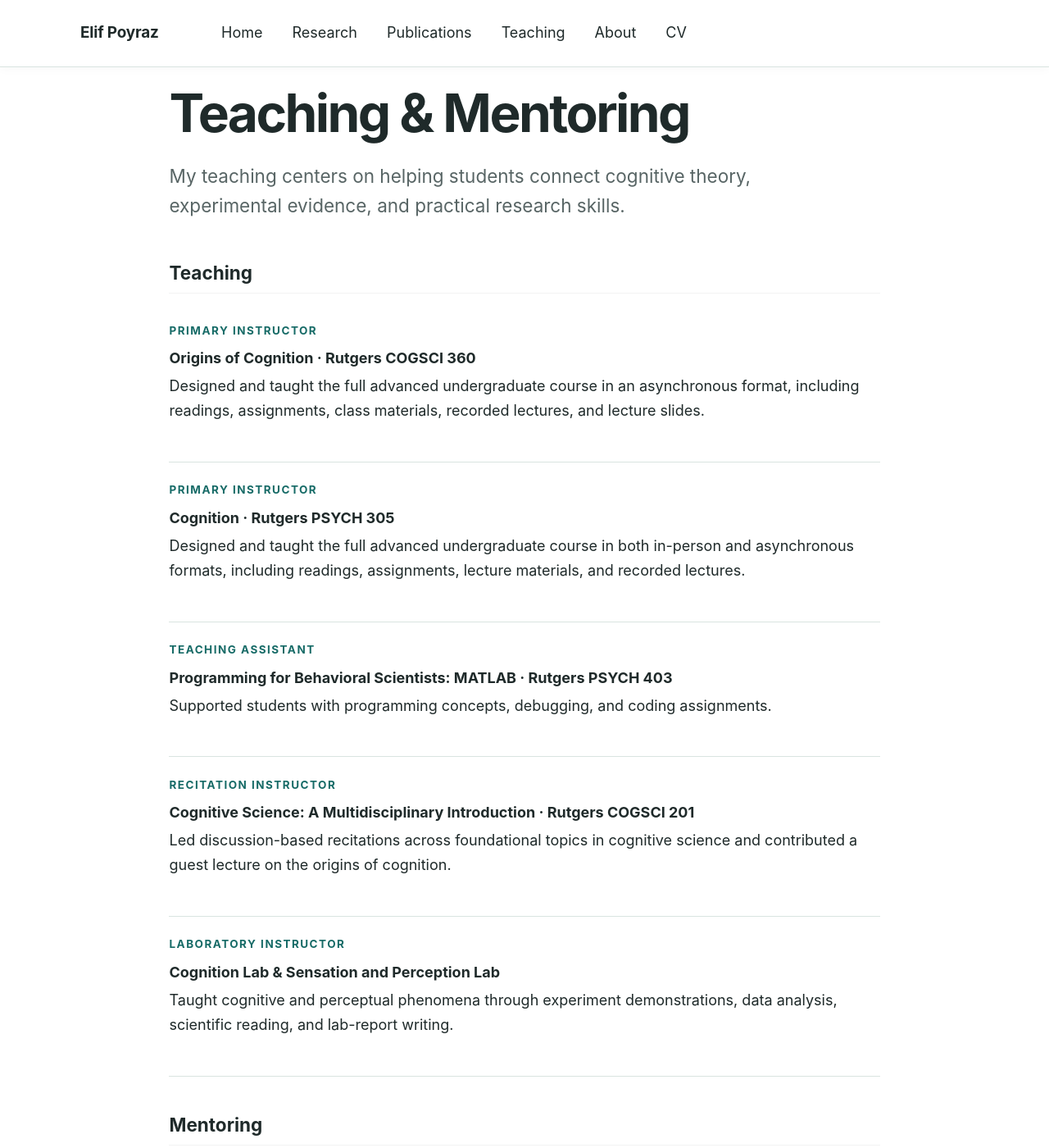
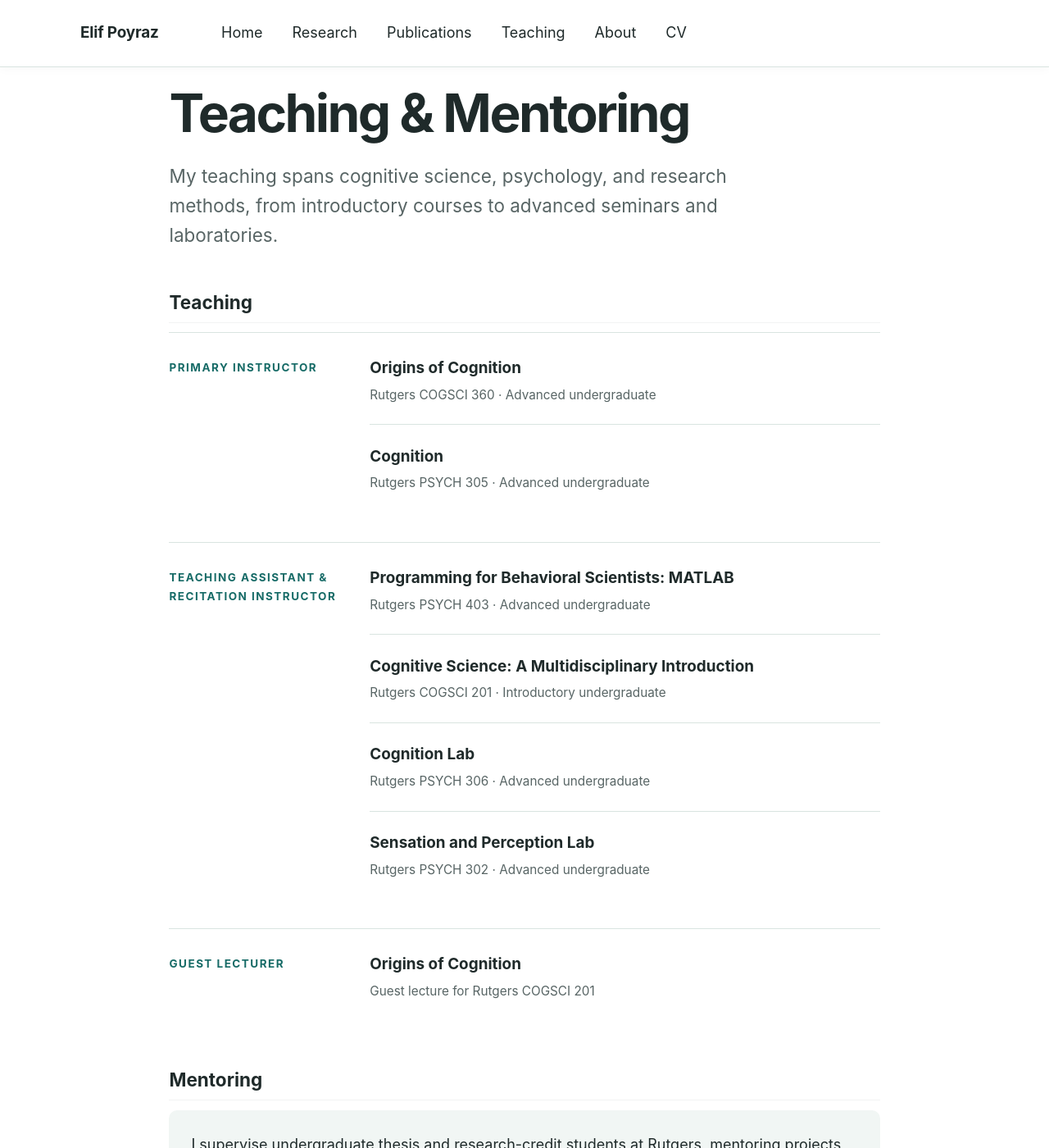
Before and after one commit to elfnrpyrz/elfnrpyrz.github.io, a Jekyll site: the page built from _pages/teaching.md, in a window 1280 px wide and 1400 px high. Shown: the whole window at 82% size. Built offline with Jekyll 4.4.1, drawn with Linux system fonts in a browser that asks for light colours; some of the changed text lies outside the part shown.

Commit message:
update research and teaching

```diff
--- a/_pages/teaching.md
+++ b/_pages/teaching.md
@@ -5,38 +5,61 @@ permalink: /teaching/
 author_profile: false
 ---
 
-<p class="page-lede">My teaching centers on helping students connect cognitive theory, experimental evidence, and practical research skills.</p>
+<p class="page-lede">My teaching spans cognitive science, psychology, and research methods, from introductory courses to advanced seminars and laboratories.</p>
 
 ## Teaching
 
-<div class="experience-list">
-  <article>
+<div class="teaching-groups">
+  <section class="teaching-group">
     <p class="eyebrow">Primary instructor</p>
-    <h3>Origins of Cognition · Rutgers COGSCI 360</h3>
-    <p>Designed and taught the full advanced undergraduate course in an asynchronous format, including readings, assignments, class materials, recorded lectures, and lecture slides.</p>
-  </article>
-  <article>
-    <p class="eyebrow">Primary instructor</p>
-    <h3>Cognition · Rutgers PSYCH 305</h3>
-    <p>Designed and taught the full advanced undergraduate course in both in-person and asynchronous formats, including readings, assignments, lecture materials, and recorded lectures.</p>
-  </article>
-  <article>
-    <p class="eyebrow">Teaching assistant</p>
-    <h3>Programming for Behavioral Scientists: MATLAB · Rutgers PSYCH 403</h3>
-    <p>Supported students with programming concepts, debugging, and coding assignments.</p>
-  </article>
-  <article>
-    <p class="eyebrow">Recitation instructor</p>
-    <h3>Cognitive Science: A Multidisciplinary Introduction · Rutgers COGSCI 201</h3>
-    <p>Led discussion-based recitations across foundational topics in cognitive science and contributed a guest lecture on the origins of cognition.</p>
-  </article>
-  <article>
-    <p class="eyebrow">Laboratory instructor</p>
-    <h3>Cognition Lab &amp; Sensation and Perception Lab</h3>
-    <p>Taught cognitive and perceptual phenomena through experiment demonstrations, data analysis, scientific reading, and lab-report writing.</p>
-  </article>
+    <ul class="course-list">
+      <li>
+        <strong>Origins of Cognition</strong>
+        <span class="course-meta">Rutgers COGSCI 360 · Advanced undergraduate</span>
+      </li>
+      <li>
+        <strong>Cognition</strong>
+        <span class="course-meta">Rutgers PSYCH 305 · Advanced undergraduate</span>
+      </li>
+    </ul>
+  </section>
+
+  <section class="teaching-group">
+    <p class="eyebrow">Teaching assistant &amp; recitation instructor</p>
+    <ul class="course-list">
+      <li>
+        <strong>Programming for Behavioral Scientists: MATLAB</strong>
+        <span class="course-meta">Rutgers PSYCH 403 · Advanced undergraduate</span>
+      </li>
+      <li>
+        <strong>Cognitive Science: A Multidisciplinary Introduction</strong>
+        <span class="course-meta">Rutgers COGSCI 201 · Introductory undergraduate</span>
+      </li>
+      <li>
+        <strong>Cognition Lab</strong>
+        <span class="course-meta">Rutgers PSYCH 306 · Advanced undergraduate</span>
+      </li>
+      <li>
+        <strong>Sensation and Perception Lab</strong>
+        <span class="course-meta">Rutgers PSYCH 302 · Advanced undergraduate</span>
+      </li>
+    </ul>
+  </section>
+
+  <section class="teaching-group">
+    <p class="eyebrow">Guest lecturer</p>
+    <ul class="course-list">
+      <li>
+        <strong>Origins of Cognition</strong>
+        <span class="course-meta">Guest lecture for Rutgers COGSCI 201</span>
+      </li>
+    </ul>
+  </section>
 </div>
 
 ## Mentoring
 
-<p>I have supervised undergraduate thesis and research-credit students at Rutgers since 2018, mentoring projects from study design and data collection through analysis, conference presentation, and final papers. Students I have supervised have received the Henry Rutgers Scholar Award, the Marilyn Shaw Award for Research Promise, and the Cooper Summer Undergraduate Research Fellowship.</p>
+<div class="mentoring-note">
+  <p>I supervise undergraduate thesis and research-credit students at Rutgers, mentoring projects from study design and data collection through analysis, conference presentation, and final papers.</p>
+  <p>Students I have supervised have received the Henry Rutgers Scholar Award, the Marilyn Shaw Award for Research Promise, and the Cooper Summer Undergraduate Research Fellowship.</p>
+</div>
--- a/assets/css/main.scss
+++ b/assets/css/main.scss
@@ -270,12 +270,52 @@ a { color: var(--accent); }
   border-bottom: 1px solid var(--line);
 }
 
-.experience-list article {
-  padding: 1.25rem 0;
-  border-bottom: 1px solid var(--line);
+.teaching-groups {
+  display: grid;
+  gap: 1.25rem;
 }
 
-.experience-list h3 { margin: 0 0 0.45rem; }
+.teaching-group {
+  display: grid;
+  grid-template-columns: minmax(180px, 0.35fr) minmax(0, 1fr);
+  gap: 1.5rem;
+  padding: 1.5rem 0;
+  border-top: 1px solid var(--line);
+}
+
+.teaching-group .eyebrow { padding-top: 0.2rem; }
+
+.course-list {
+  margin: 0;
+  padding: 0;
+  list-style: none;
+}
+
+.course-list li + li {
+  margin-top: 1.25rem;
+  padding-top: 1.25rem;
+  border-top: 1px solid var(--line);
+}
+
+.course-list strong {
+  display: block;
+  font-size: 1.05rem;
+}
+
+.course-meta {
+  display: block;
+  margin-top: 0.2rem;
+  color: var(--muted-ink);
+  font-size: 0.85rem;
+}
+
+.mentoring-note {
+  padding: 1.5rem;
+  background: var(--wash);
+  border-radius: 10px;
+}
+
+.mentoring-note p:last-child { margin-bottom: 0; }
 
 .about-intro {
   display: grid;
@@ -298,6 +338,7 @@ a { color: var(--accent); }
   .home-hero { min-height: auto; }
   .research-grid { grid-template-columns: 1fr; }
   .research-components { grid-template-columns: 1fr; }
+  .teaching-group { grid-template-columns: 1fr; gap: 0.5rem; }
   .research-card:first-child { grid-column: auto; }
   .about-intro { grid-template-columns: 1fr; }
   .about-intro__image { width: min(100%, 260px); }
```
Also changed, not shown: _pages/Research.md (+7 -0 lines), _pages/about.md (+2 -1 lines).
